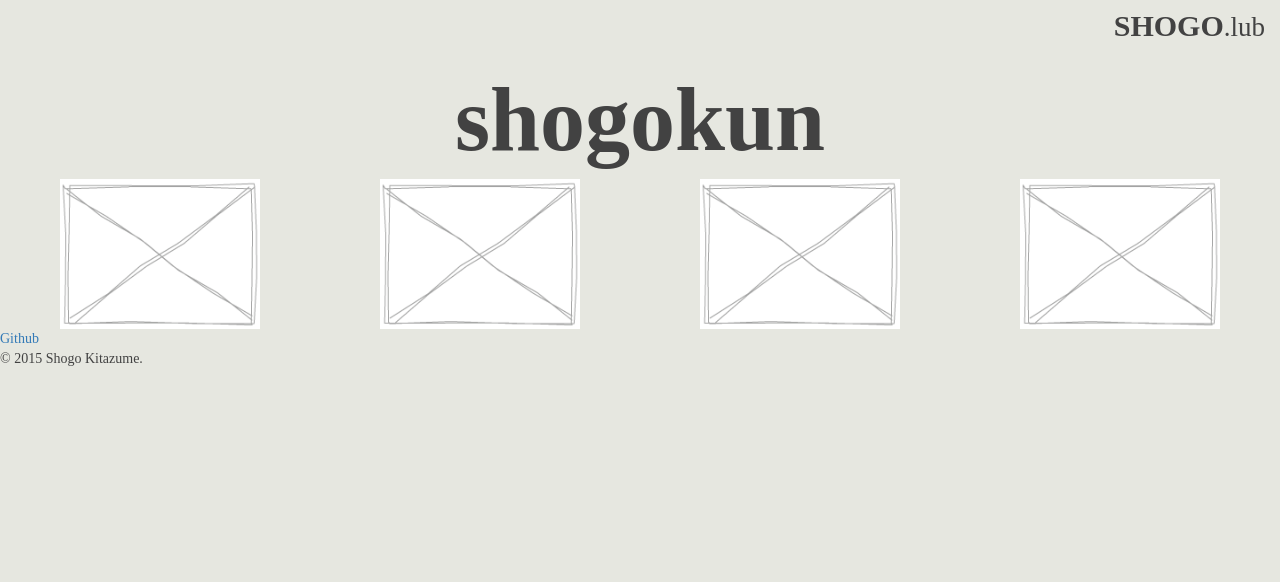
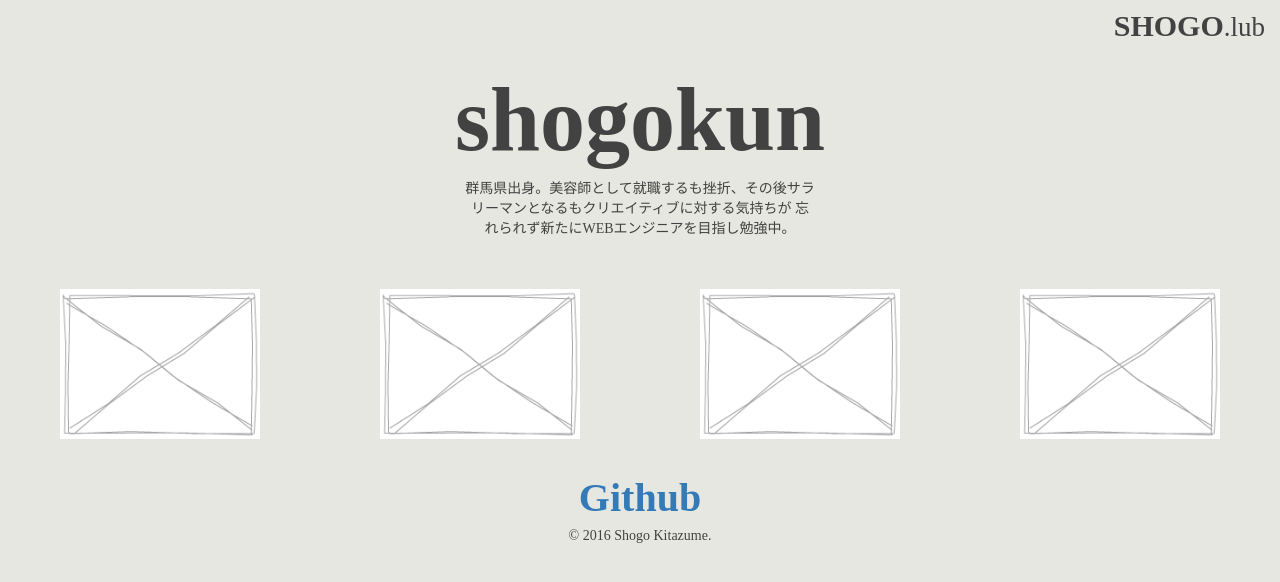
Before and after one commit to shogokun/shogokun.github.io, a plain HTML site: page index.html in a window 1280 px wide. Drawn offline with nearby package versions, Linux system fonts and the light colour scheme.

Commit message:
ほぼ完成

```diff
--- a/index.html
+++ b/index.html
@@ -21,8 +21,12 @@
     </header>
 
     <!--main-->
+    <main>
       <h2>shogokun</h2>
-    <div class="container-fluid">
+      <p>群馬県出身。美容師として就職するも挫折、その後サラリーマンとなるもクリエイティブに対する気持ちが
+      忘れられず新たにWEBエンジニアを目指し勉強中。</p>
+
+      <div class="container-fluid imgs">
         <div class="row">
           <div class="col-sm-3 img"><img src="karigazou.png" width="200px" height="150"></img></div>
           <div class="col-sm-3 img"><img src="karigazou.png" width="200px" height="150"></img></div>
@@ -30,11 +34,12 @@
           <div class="col-sm-3 img"><img src="karigazou.png" width="200px" height="150"></img></div>
         </div>
       </div>
-    <a href="https://github.com/shogokun" target="_blank" style="text-decoration: none;">Github</a>
+      <div class="link"><a href="https://github.com/shogokun" target="_blank" style="text-decoration: none;">Github</a></div>
+    </main>
 
     <!--footer-->
     <footer>
-      <p>&copy; 2015 Shogo Kitazume.</p>
+      <p>&copy; 2016 Shogo Kitazume.</p>
     </footer>
   </body>
 </html>
--- a/main.css
+++ b/main.css
@@ -19,6 +19,18 @@ header {
   text-align: right;
 }
 
+p {
+  margin: 0 auto 0 auto;
+  text-align: center;
+  width: 350px;
+}
+
+a {
+  font-size: 40px;
+  font-weight: bold;
+  margin-top: 30px;
+}
+
 .shogo {
   font-size: 30px;
   font-weight: bolder;
@@ -31,3 +43,12 @@ header {
 .img {
   text-align: center;
 }
+
+.imgs {
+  margin-top: 50px;
+}
+
+.link {
+  margin-top: 30px;
+  text-align: center;
+}
```
Lines whose indentation alone changed are shown as unchanged.
